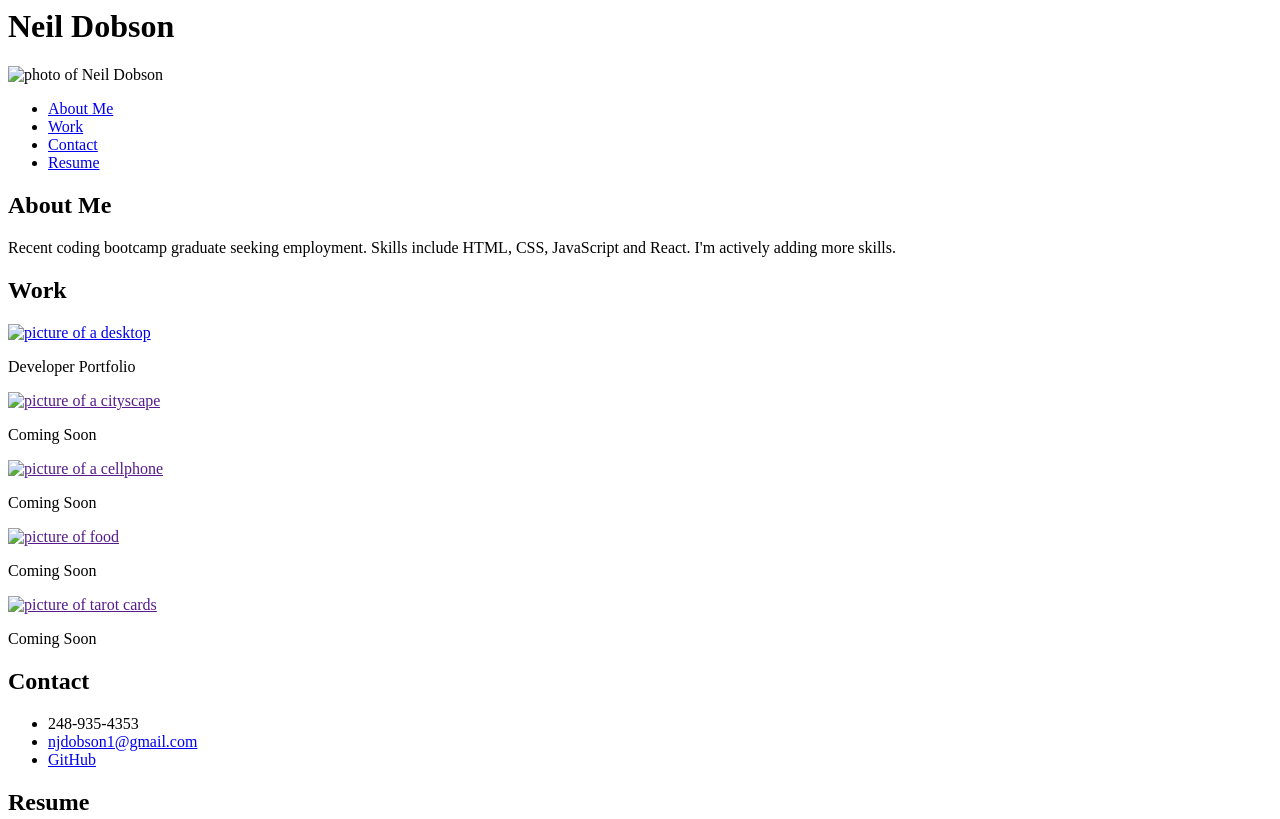
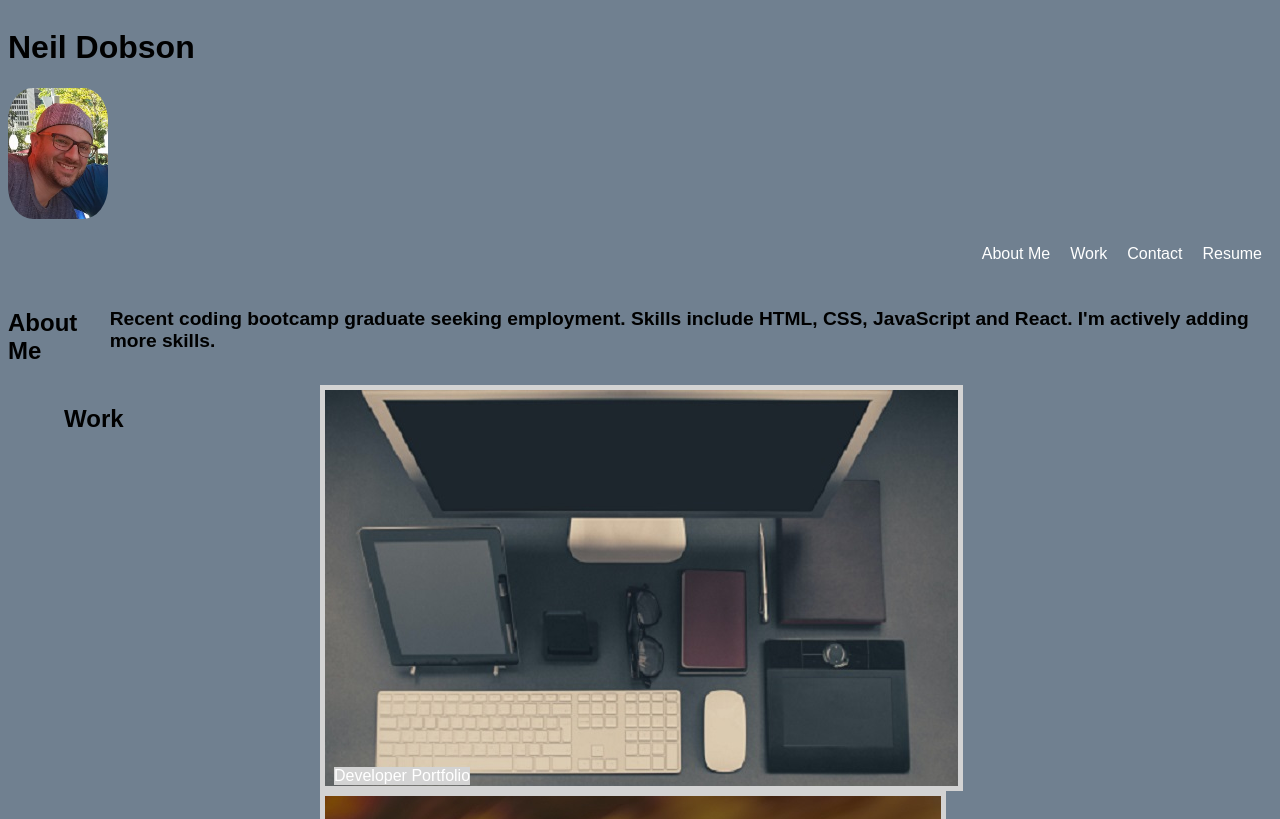
Before and after one commit to ndz4shz/Developer-Portfolio, a plain HTML site: page index.html in a window 1280 px wide. Shown: the top 819 px of the page. Drawn offline with Linux system fonts and the light colour scheme; the site is published under a folder, as on GitHub Pages, so addresses that start at the root find nothing.

Commit message:
updating image source again

```diff
--- a/index.html
+++ b/index.html
@@ -2,13 +2,16 @@
   <head>
     <meta charset="UTF-8" />
     <meta name="viewport" content="width=device-width, initial-scale=1.0" />
-    <link rel="stylesheet" href="/Main/assets/css/style.css" />
+    <link rel="stylesheet" href="./Main/assets/css/style.css" />
     <title>Neil Dobson Portfolio</title>
   </head>
   <body>
     <header>
       <h1>Neil Dobson</h1>
-      <img src="/main/assets/images/BottcampPic.png" alt="photo of Neil Dobson" />
+      <img
+        src="./main/assets/images/BottcampPic.png"
+        alt="photo of Neil Dobson"
+      />
     </header>
     <nav>
       <ul>
@@ -35,7 +38,7 @@
           <section class="text-in-pic">
             <a href="https://ndz4shz.github.io/Developer-Portfolio/">
               <img
-                src="/Main/assets/images/portfolio.jpg"
+                src="./Main/assets/images/portfolio.jpg"
                 alt="picture of a desktop"
               />
             </a>
@@ -44,7 +47,7 @@
           <section class="text-in-pic">
             <a href="">
               <img
-                src="/Main/assets/images/cityscape.jpg"
+                src="./Main/assets/images/cityscape.jpg"
                 alt="picture of a cityscape"
             /></a>
             <p class="bottom-left">Coming Soon</p>
@@ -52,7 +55,7 @@
           <section class="text-in-pic">
             <a href="">
               <img
-                src="/Main/assets/images/mobileapp.jpg"
+                src="./Main/assets/images/mobileapp.jpg"
                 alt="picture of a cellphone"
             /></a>
             <p class="bottom-left">Coming Soon</p>
@@ -60,7 +63,7 @@
           <section class="text-in-pic">
             <a href="">
               <img
-                src="/Main/assets/images/recipeapp.jpg"
+                src="./Main/assets/images/recipeapp.jpg"
                 alt="picture of food"
             /></a>
             <p class="bottom-left">Coming Soon</p>
@@ -68,7 +71,7 @@
           <section class="text-in-pic">
             <a href="">
               <img
-                src="/Main/assets/images/photoapp.jpg"
+                src="./Main/assets/images/photoapp.jpg"
                 alt="picture of tarot cards"
             /></a>
             <p class="bottom-left">Coming Soon</p>
```
